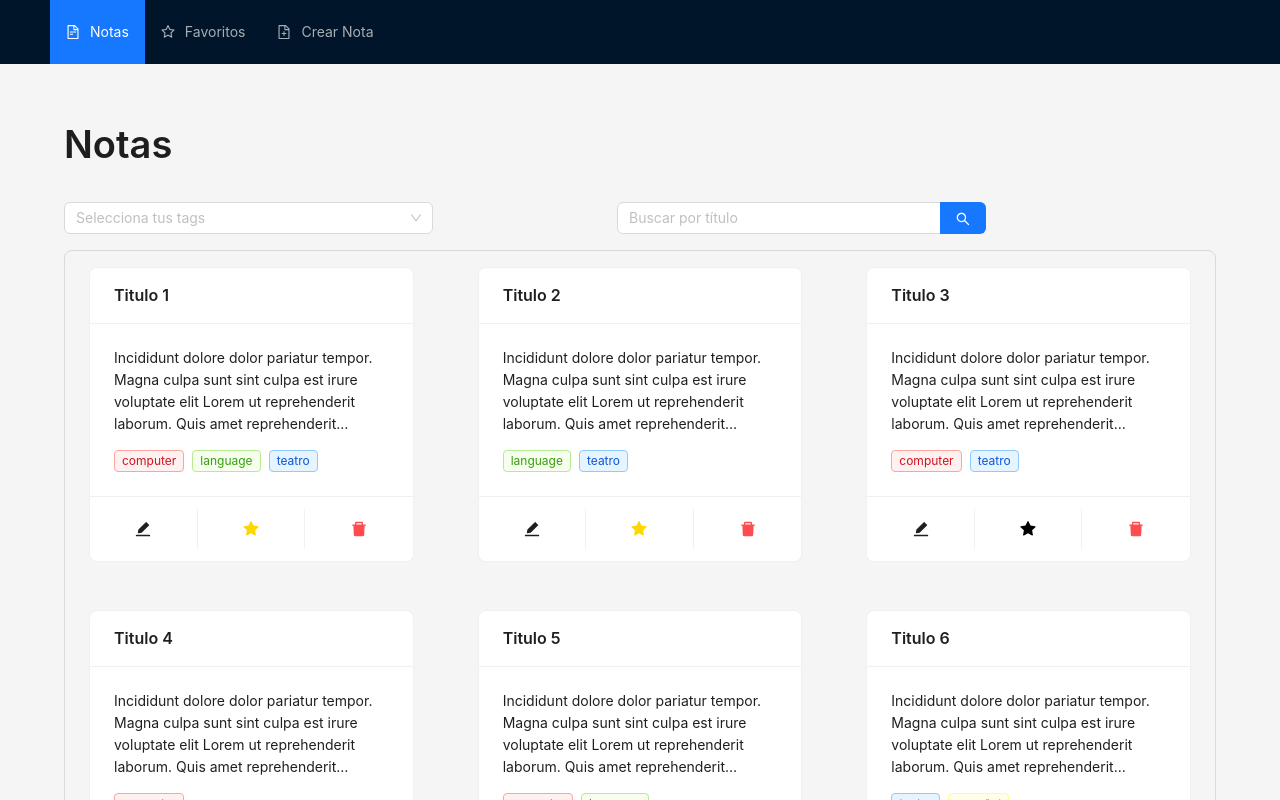
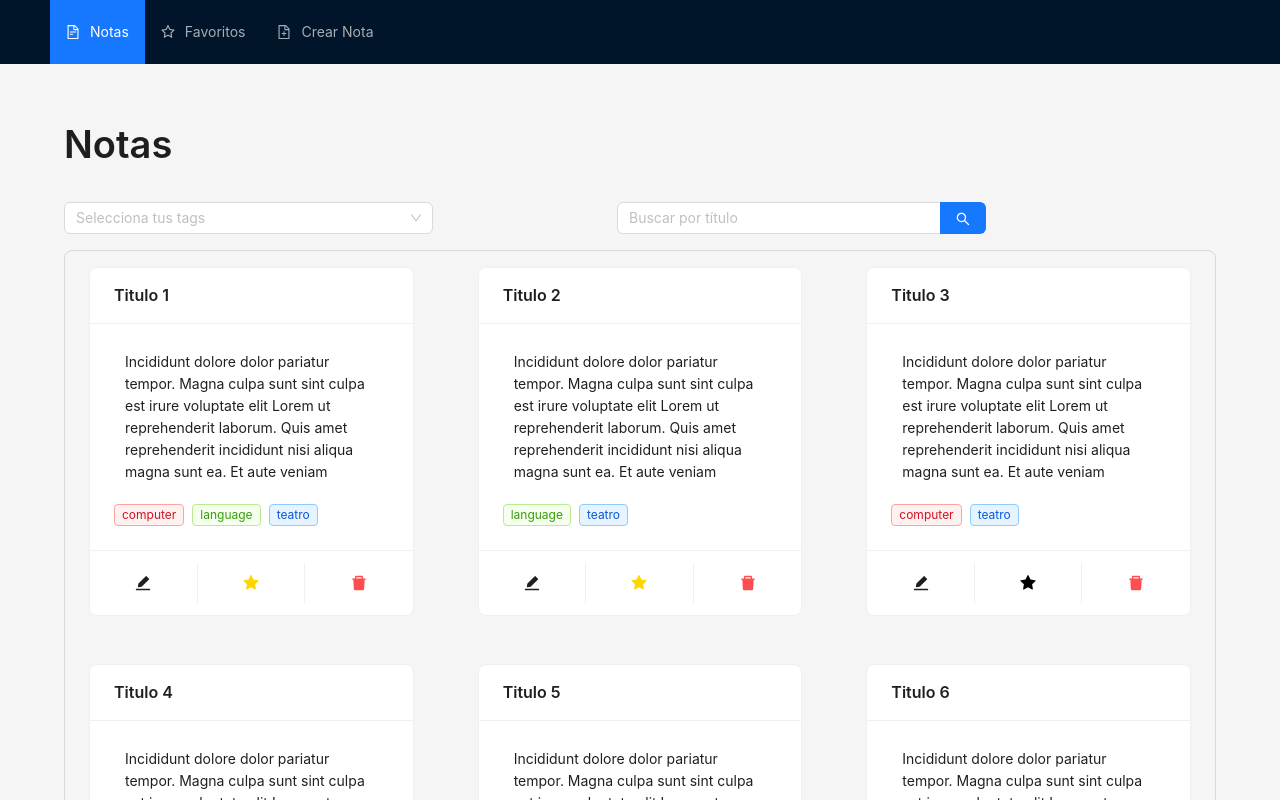
Before and after one commit to DanielAizcorbe/notes-app, a React (Create React App) app: page / in a window 1280 px wide. Shown: the top 800 px of the page. Built offline with nearby package versions, Linux system fonts and the light colour scheme.

Commit message:
fix problema para textos cortos, ahora se muestra el espacio en blanco de haber menos de 4 lineas

```diff
--- a/src/components/Home/content/notas/ItemNota.js
+++ b/src/components/Home/content/notas/ItemNota.js
@@ -8,6 +8,8 @@ import BotonFav from './botones/BotonFav';
 import Paragraph from 'antd/es/typography/Paragraph';
 import BotonAbrir from './botones/BotonAbrir';
 import { ListaTags } from './ListaTags';
+import Input from 'antd/es/input/Input';
+import TextArea from 'antd/es/input/TextArea';
 
 const ItemNota = ({ nota, className }) => {
 
@@ -31,6 +33,10 @@ const ItemNota = ({ nota, className }) => {
         alert("abriendo la nota: " + nota.id);
     }
 
+    const lineas = nota.content.split('\n');
+
+    const lineasMostradas = 6;
+
     return (
         <List.Item className={className}>
             <Card
@@ -48,21 +54,19 @@ const ItemNota = ({ nota, className }) => {
                     />
                 ]}
             >
-                <Paragraph
-                    ellipsis={{
-                        rows: 4,
-                        expandable: false,
+                <TextArea
+                    rows={lineasMostradas}
+                    variant='borderless'
+                    readOnly
+                    style={{
+                        resize: "none",
+                        overflow: 'hidden',
+                        textOverflow: 'ellipsis',
+                        margin : "0 0 1rem 0"
                     }}
+                    value={nota.content}
                 >
-                    {nota.content.split('\n').map((line, index) => (
-                        <p
-                            key={index}
-                            style={{margin: 0}}
-                        >
-                            {line}
-                        </p>
-                    ))}
-                </Paragraph>
+                </TextArea>
                 <ListaTags
                     tags={tags.filter(t => nota.tags.includes(t.id))}
                 />
@@ -71,31 +75,4 @@ const ItemNota = ({ nota, className }) => {
     )
 }
 
-/**
- * <Flex
-                vertical
-                onClick={openNote}
-                style={{ width: "100%" }}
-            >
-                <Title
-                    level={3}
-                    style={{ margin: 0, padding: "0.5rem 0" }}
-                >
-                    {nota.title}
-                </Title>
-            </Flex>
-            <Flex
-                gap={"1rem"}
-            >
-                <BotonFav
-                    toggleFavourite={handleFavourite}
-                    favourite={nota.favourite}
-                />
-                <BotonBorrar
-                    handleDelete={handleDelete}
-                />
-            </Flex>
- *
- */
-
 export default ItemNota
```
Also changed, not shown: src/components/CrearNota/content/ContentCreateNote.js (line endings or trailing spaces).
